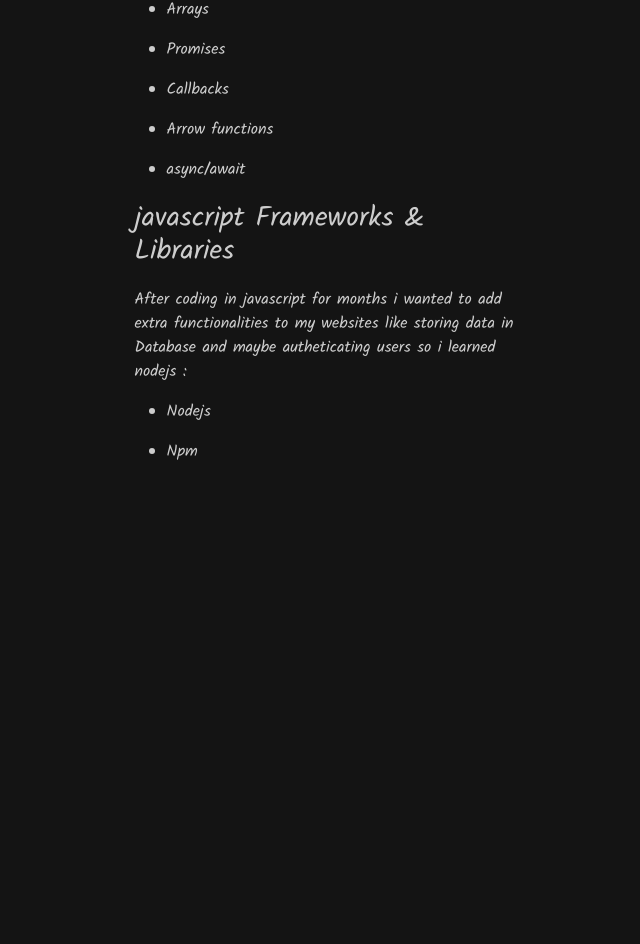
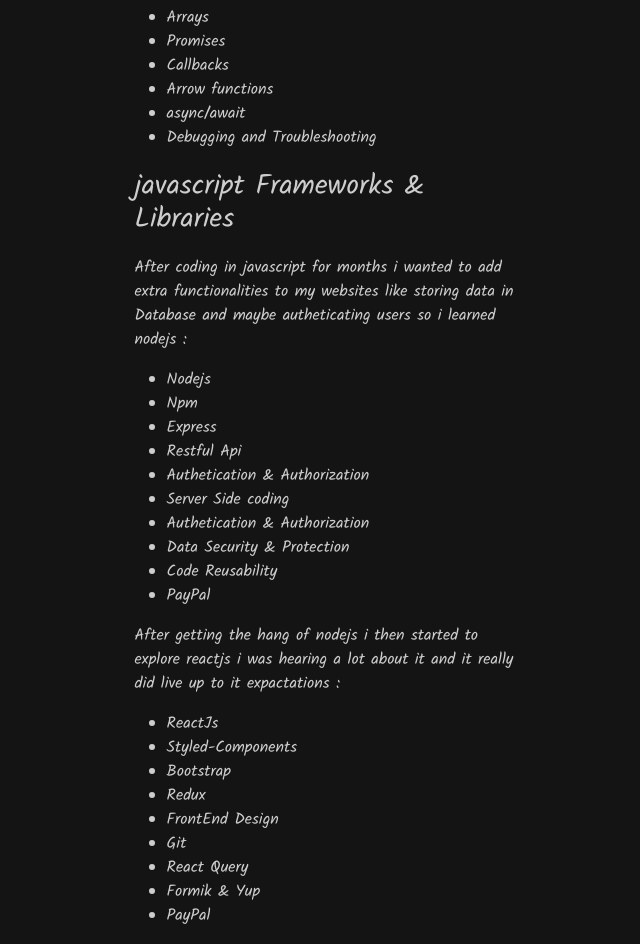
Before and after one commit to siyabongasamkelo/portfolio, a React (Create React App) app in the folder client/siya/: page / in a window 1280 px wide. Shown: the part 1477-2421 px from the top of the page, without its empty margins (59-699 px from the left). Before the commit the page ends 1957 px from the top, so only its background shows below. Built offline with nearby package versions, Linux system fonts and the light colour scheme.

Commit message:
fix: emplemented ul the right way

```diff
--- a/client/siya/src/components/home/AboutMe/AboutMe.js
+++ b/client/siya/src/components/home/AboutMe/AboutMe.js
@@ -28,25 +28,17 @@
           </P>
           <ul>
             <li>Html </li>
-          </ul>
-          <ul>
             <li>Css</li>
           </ul>
           <P>i then pursued javascript in javascripti learned:</P>
           <ul>
+            <li>ES6</li>
             <li>Arrays</li>
-          </ul>
-          <ul>
             <li>Promises</li>
-          </ul>
-          <ul>
             <li>Callbacks</li>
-          </ul>
-          <ul>
             <li>Arrow functions</li>
-          </ul>
-          <ul>
             <li>async/await</li>
+            <li>Debugging and Troubleshooting</li>
           </ul>
         </AboutMEPara>
         <AboutMEPara>
@@ -58,9 +50,33 @@
           </P>
           <ul>
             <li>Nodejs</li>
+            <li>Npm</li>
+            <li>Express</li>
+            <li>Restful Api</li>
+            <li>Authetication & Authorization</li>
+            <li>Server Side coding</li>
+            <li>Authetication & Authorization</li>
+            <li>Data Security & Protection</li>
+            <li>Code Reusability</li>
+            <li>PayPal</li>
           </ul>
+        </AboutMEPara>
+        <AboutMEPara>
+          <P>
+            After getting the hang of nodejs i then started to explore reactjs i
+            was hearing a lot about it and it really did live up to it
+            expactations :
+          </P>
           <ul>
-            <li>Npm</li>
+            <li>ReactJs</li>
+            <li>Styled-Components</li>
+            <li>Bootstrap</li>
+            <li>Redux</li>
+            <li>FrontEnd Design</li>
+            <li>Git</li>
+            <li>React Query</li>
+            <li>Formik & Yup</li>
+            <li>PayPal</li>
           </ul>
         </AboutMEPara>
       </AboutMeText>
```
